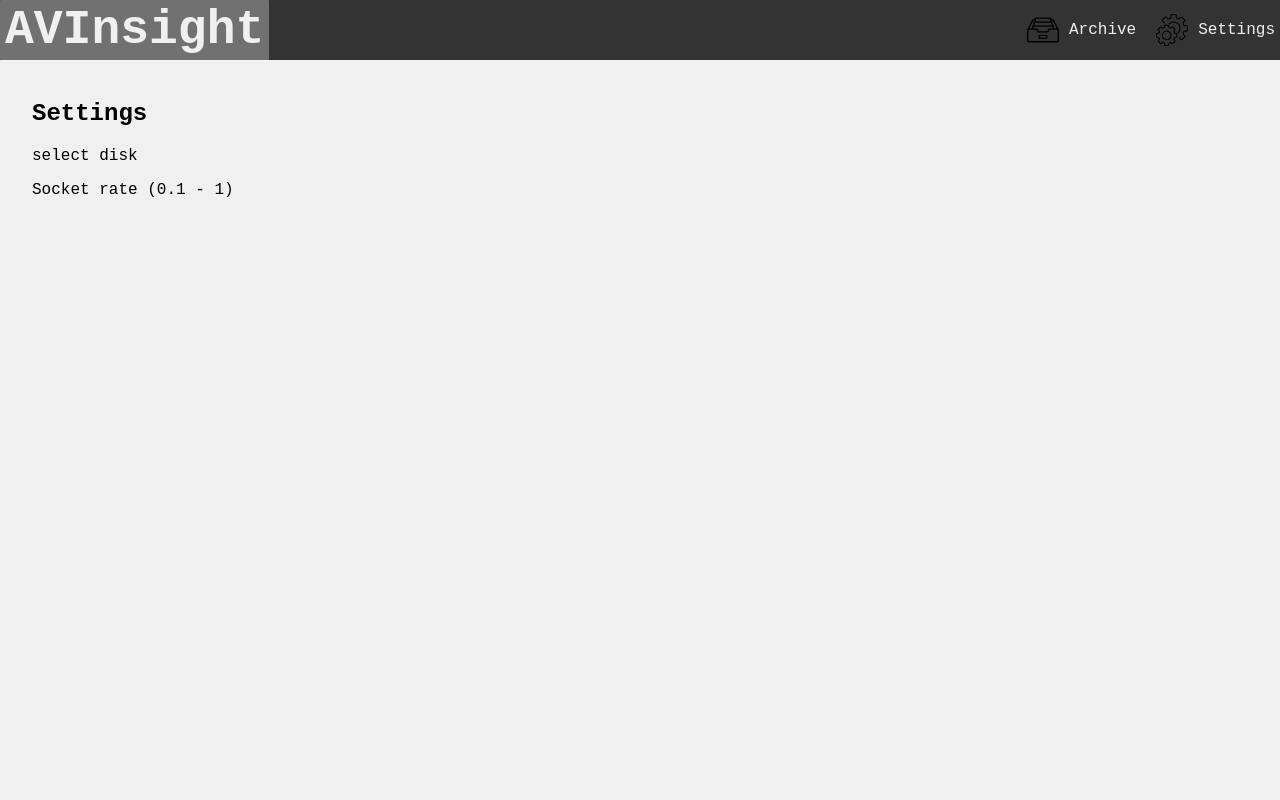
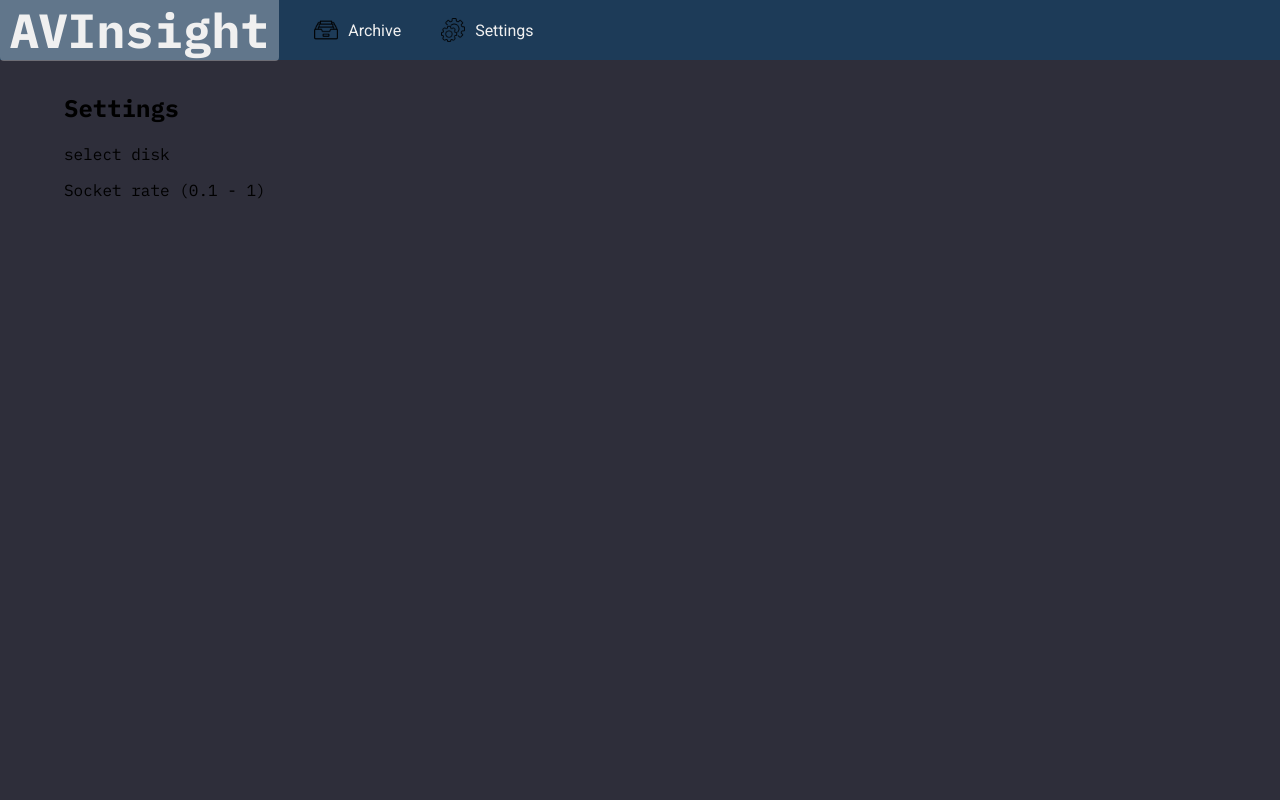
Before and after one commit to basekkelenkamp/AVInsight, a Flask app: page /archive in a window 1280 px wide. Run offline with Flask 2, Linux system fonts and the light colour scheme; some libraries are stand-ins or nearby versions.

Commit message:
apply style guide

```diff
--- a/static/css/main.css
+++ b/static/css/main.css
@@ -1,16 +1,19 @@
+@import url('https://fonts.googleapis.com/css2?family=IBM+Plex+Mono:wght@400;700&display=swap');
+@import url('https://fonts.googleapis.com/css2?family=Roboto:wght@400;700&display=swap');
+
 body {
     height: 100vh;
     margin: 0;
     display: flex;
     justify-content: center;
-    font-family: 'Courier New', Courier, monospace;
-    background-color: #f0f0f0;
+    font-family: 'IBM Plex Mono', monospace;
+    background-color: #2E2E3A;
 }
 
 .container {
     display: flex;
     flex-direction: column;
-    width: 95%;
+    width: 90%;
     height: 50%;
 }
 
@@ -19,66 +22,78 @@
     margin-bottom: 20px;
     font-size: 48px;
     font-weight: bold;
-    color: #333;
+    color: #F2F2F3;
 }
 
 .charts-wrapper {
     display: flex;
-    flex-direction: column;
-    flex: 1;
+    flex-wrap: wrap;
+    flex-direction: row;
+    justify-content: center;
 }
 
-.charts-row {
+.dashboard-wrapper {
     display: flex;
-    flex-direction: row;
+    justify-content: space-between;
+    width: 100%;
+}
+
+.line-graph-container {
     flex: 1;
+    padding-right: 1rem;
+}
+
+.info-warning-container {
+    flex: 1;
+    display: flex;
+    flex-direction: column;
+}
+
+
+.info-container, .warning-container {
+    width: 52.5%;
+    padding: 0px;
+    box-sizing: border-box;
+    margin-bottom: 0px;
+    margin-left: 0.5rem;
 }
 
 .chart-container {
-    flex: 1;
-    padding: 0px;
-    box-sizing: border-box;
-    background-color: #e5f1ff;
-    border: 2px solid #333;
+    background-color: #323239;
+    border: 2px solid #4D4A4F;
     box-shadow: 2px 2px 0px #333;
-    margin-bottom: 0px;
+    margin-bottom: 1rem;
+    padding: 0.2rem;
+    border-radius: 4px;
 }
 
-/* .chart-container-left {
-    border-right: 2px solid #333;
-}
-
-.chart-container-right {
-    border-left: 2px solid #333;
-}
-
-.chart-container-full {
-    border-left: 0;
-    border-right: 0;
-} */
-
 .chart-container h3 {
-    /* text-align: center; */
-    font-size: 24px;
+    font-size: 18px;
     font-weight: bold;
-    color: #333;
-    margin-bottom: 0px;
+    color: #F2F2F3;
+    margin: 0;
 }
 
 .ct-chart {
     width: 100%;
-    height: 80%;
+    height: 100%;
     margin: 0 auto;
+}
+
+.info-container h3, .warning-container h3 {
+    font-size: 18px;
+    font-weight: bold;
+    color: #F2F2F3;
+    margin-bottom: 1rem;
 }
 
 /* HEADER */
 header {
     width: 100%;
     height: 60px;
-    background-color: #333;
+    background-color: #1D3B58;
     display: flex;
     align-items: center;
-    justify-content: space-between;
     padding: 0 20px;
     position: fixed;
     top: 0;
@@ -86,14 +101,14 @@
 }
 
 .title {
-    color: #f0f0f0;
+    color: #F2F2F3;
     margin: 0;
 }
 
 .title a {
     color: #f0f0f0;
     text-decoration: none;
-    padding: 5px;
+    padding: 5px 10px; /* Increase horizontal padding */
     border-radius: 4px;
     transition: background-color 0.3s;
 }
@@ -101,11 +116,7 @@
 .title a:hover {
     background-color: rgba(255, 255, 255, 0.3);
     cursor: pointer;
-}
-
-.button-container {
-    display: flex;
-    align-items: center;
+    padding-bottom: 0px; /* Increase padding at the bottom */
 }
 
 .header-link {
@@ -115,8 +126,13 @@
     color: #f0f0f0;
     transition: background-color 0.3s;
     padding: 5px;
-    margin-left: 10px;
+    margin-left: 30px; /* Increase space between buttons */
     border-radius: 4px;
+}
+
+.button-container {
+    display: flex;
+    align-items: center;
 }
 
 .header-link:hover {
@@ -125,16 +141,38 @@
 }
 
 .icon {
-    width: 32px;
-    height: 32px;
+    width: 24px;
+    height: 24px;
 }
 
 .button-text {
     margin-left: 10px;
+    font-family: 'Roboto', sans-serif;
+    }
+
+    .container {
+    margin-top: 72px;
+    }
+
+    /* END OF HEADER */
+
+    /* Footer */
+footer {
+background-color: #4D4A4F;
+width: 100%;
+padding: 20px 0;
+display: flex;
+align-items: center;
+justify-content: center;
+position: absolute;
+bottom: 0;
 }
 
-.container {
-    margin-top: 80px;
+.footer-text {
+color: #F2F2F3;
+font-size: 14px;
+font-family: 'Roboto', sans-serif;
+margin: 0;
 }
 
-/* END OF HEADER */
+    /* END OF Footer */
--- a/templates/layout.html
+++ b/templates/layout.html
@@ -8,6 +8,8 @@
     <script src="{{ url_for('static', filename='chartist_dist/chartist.min.js') }}"></script>
     <link rel="stylesheet" type="text/css" href="{{ url_for('static', filename='css/charts.css') }}">
     <link rel="stylesheet" type="text/css" href="{{ url_for('static', filename='css/main.css') }}">
+    <link href="https://fonts.googleapis.com/css2?family=IBM+Plex+Mono:wght@400;700&display=swap" rel="stylesheet">
+    <link href="https://fonts.googleapis.com/css2?family=Roboto:wght@400;700&display=swap" rel="stylesheet">
 </head>
 <body>
     <header>
```
Also changed, not shown: static/js/draw_charts.js (+13 -11 lines), templates/index.html (+18 -10 lines), app.py (line endings or trailing spaces).
